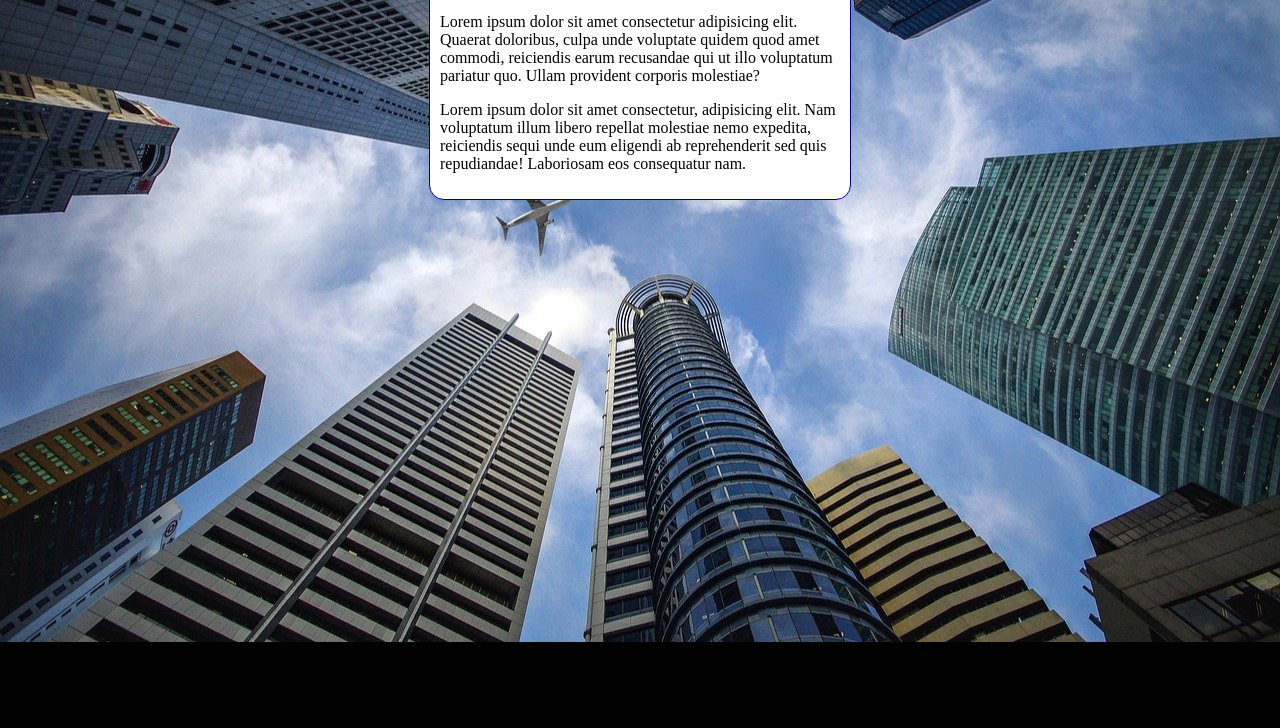
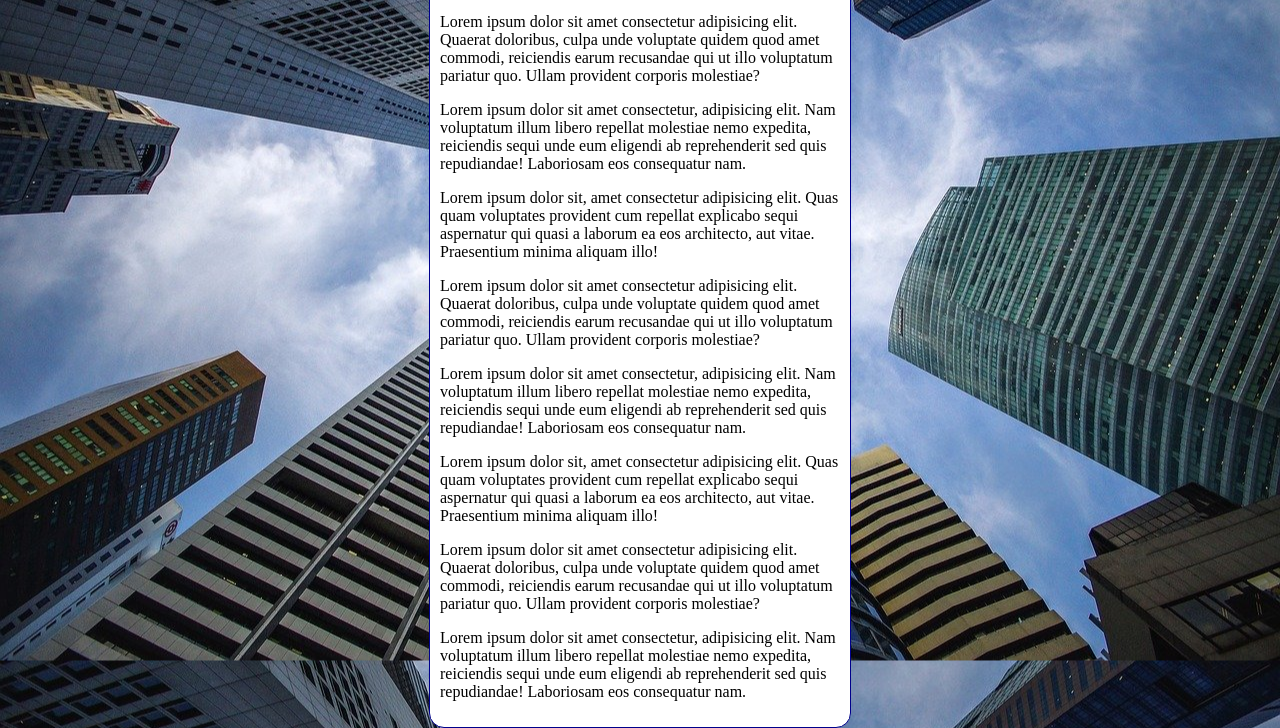
Before and after one commit to mheloisam/html-css, a plain HTML site: page exercicios/ex022/fundo006.html in a window 1280 px wide. Shown: the part 174-902 px from the top of the page. Before the commit the page ends 816 px from the top, so only its background shows below. Drawn offline with Linux system fonts and the light colour scheme.

Commit message:
atualização

```diff
--- a/exercicios/ex022/fundo006.html
+++ b/exercicios/ex022/fundo006.html
@@ -11,7 +11,7 @@
             background-color: black;
             background-image: url(imagens/wallpaper002.jpg);
             background-position: center center;
-            background-repeat: no-repeat;
+            background-repeat: repeat-y;
             background-size: cover;
         }
 
@@ -38,6 +38,24 @@
         <p>Lorem ipsum dolor sit amet consectetur, adipisicing elit. Nam voluptatum illum libero repellat molestiae nemo
             expedita, reiciendis sequi unde eum eligendi ab reprehenderit sed quis repudiandae! Laboriosam eos
             consequatur nam.</p>
+        <p>Lorem ipsum dolor sit, amet consectetur adipisicing elit. Quas quam voluptates provident cum repellat
+            explicabo sequi aspernatur qui quasi a laborum ea eos architecto, aut vitae. Praesentium minima aliquam
+            illo!</p>
+        <p>Lorem ipsum dolor sit amet consectetur adipisicing elit. Quaerat doloribus, culpa unde voluptate quidem quod
+            amet commodi, reiciendis earum recusandae qui ut illo voluptatum pariatur quo. Ullam provident corporis
+            molestiae?</p>
+        <p>Lorem ipsum dolor sit amet consectetur, adipisicing elit. Nam voluptatum illum libero repellat molestiae nemo
+            expedita, reiciendis sequi unde eum eligendi ab reprehenderit sed quis repudiandae! Laboriosam eos
+            consequatur nam.</p>
+        <p>Lorem ipsum dolor sit, amet consectetur adipisicing elit. Quas quam voluptates provident cum repellat
+            explicabo sequi aspernatur qui quasi a laborum ea eos architecto, aut vitae. Praesentium minima aliquam
+            illo!</p>
+        <p>Lorem ipsum dolor sit amet consectetur adipisicing elit. Quaerat doloribus, culpa unde voluptate quidem quod
+            amet commodi, reiciendis earum recusandae qui ut illo voluptatum pariatur quo. Ullam provident corporis
+            molestiae?</p>
+        <p>Lorem ipsum dolor sit amet consectetur, adipisicing elit. Nam voluptatum illum libero repellat molestiae nemo
+            expedita, reiciendis sequi unde eum eligendi ab reprehenderit sed quis repudiandae! Laboriosam eos
+            consequatur nam.</p>
 
     </main>
 </body>
```
